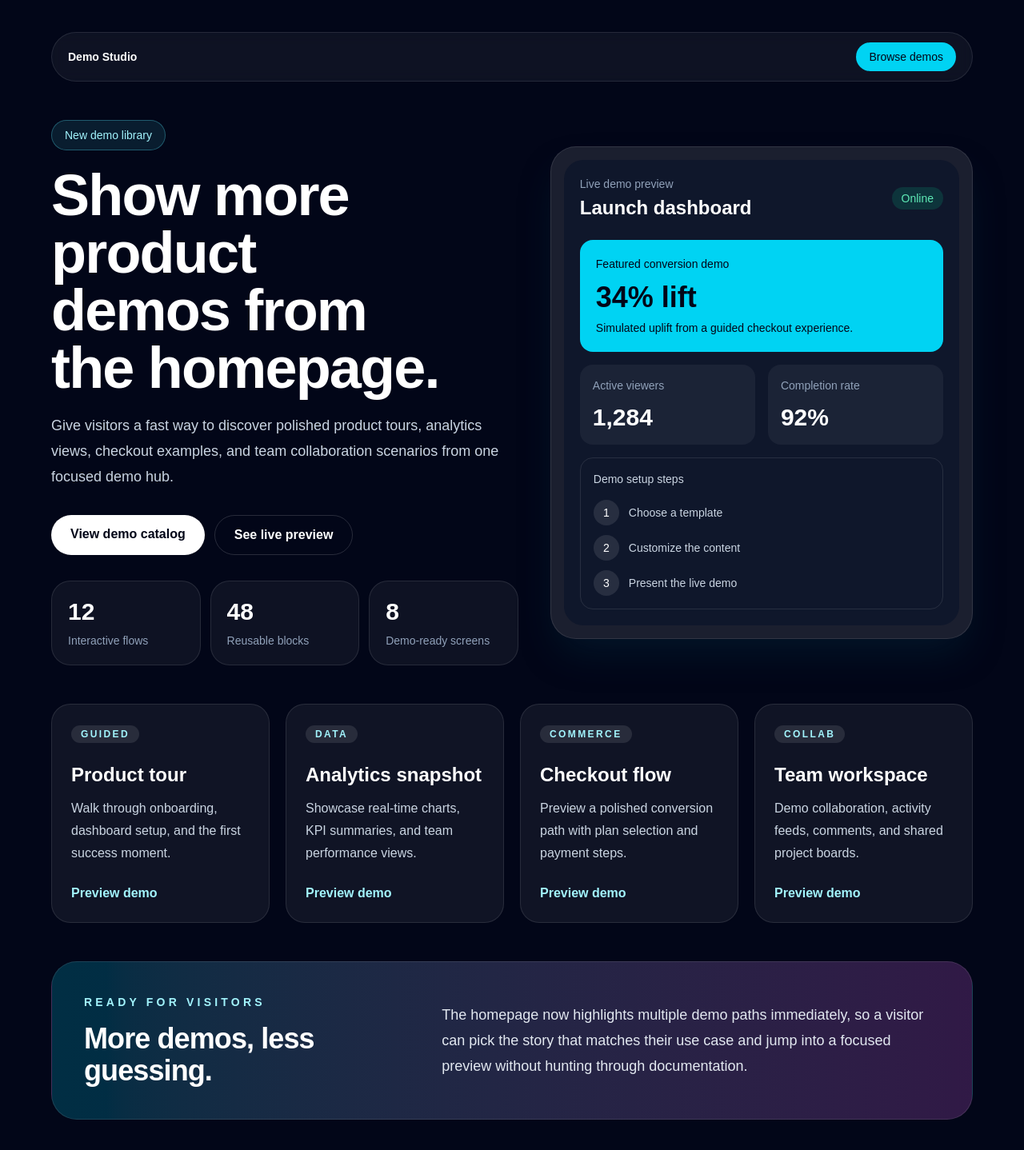
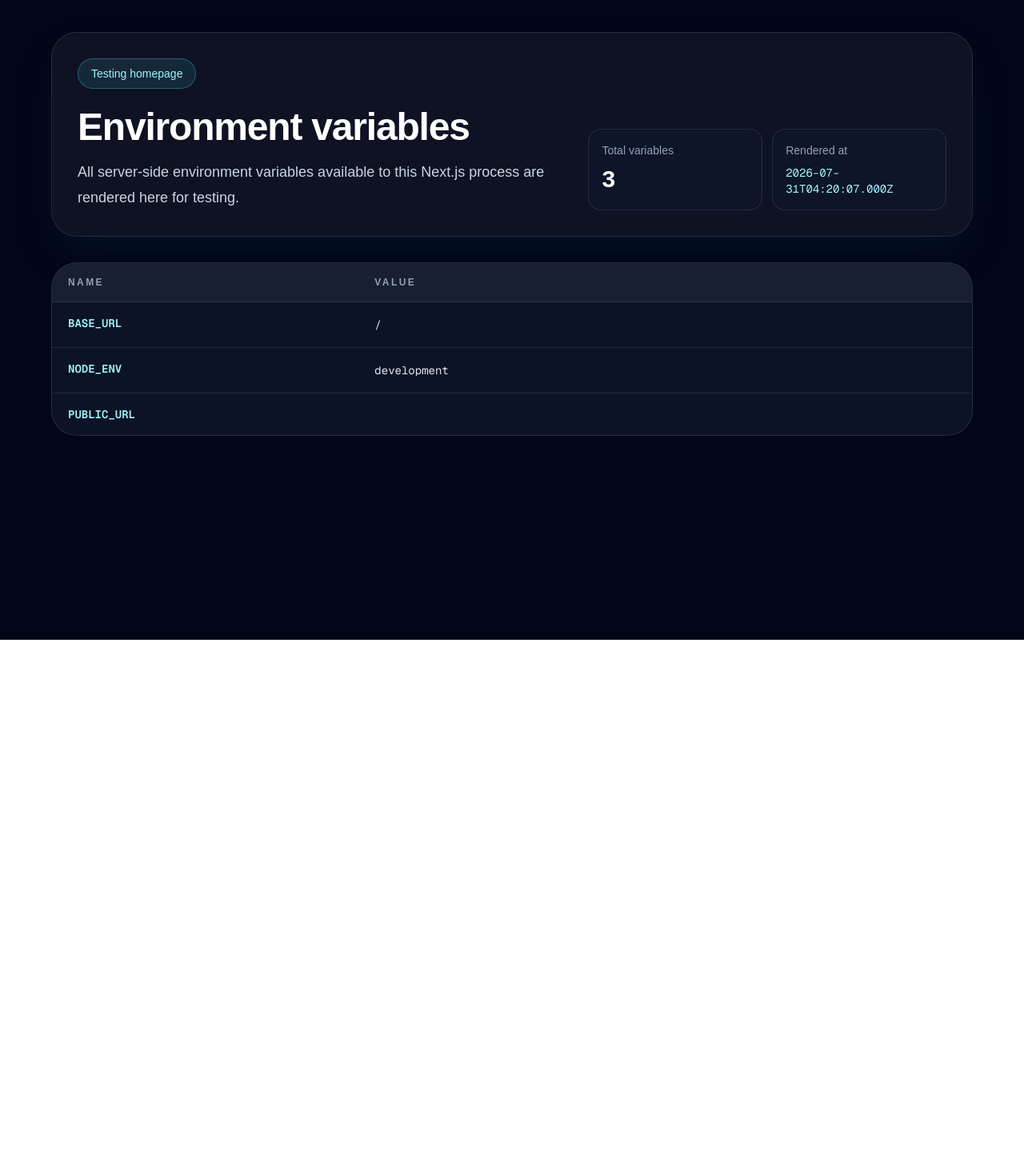
Before and after one commit to aduycuong/nextjs-demo, a Next.js app: page / in a window 1280 px wide. Shown: the whole page at 80% size. After the commit the page ends 800 px from the top, so only its background shows below. Built offline with nearby package versions, Linux system fonts and the light colour scheme.

Commit message:
Show environment variables on homepage
Co-authored-by: aduycuong <aduycuong@users.noreply.github.com>

```diff
--- a/app/page.tsx
+++ b/app/page.tsx
@@ -1,195 +1,76 @@
-const demoStats = [
-  { label: "Interactive flows", value: "12" },
-  { label: "Reusable blocks", value: "48" },
-  { label: "Demo-ready screens", value: "8" },
-];
+import { connection } from "next/server";
 
-const demoCards = [
-  {
-    title: "Product tour",
-    description:
-      "Walk through onboarding, dashboard setup, and the first success moment.",
-    tag: "Guided",
-  },
-  {
-    title: "Analytics snapshot",
-    description:
-      "Showcase real-time charts, KPI summaries, and team performance views.",
-    tag: "Data",
-  },
-  {
-    title: "Checkout flow",
-    description:
-      "Preview a polished conversion path with plan selection and payment steps.",
-    tag: "Commerce",
-  },
-  {
-    title: "Team workspace",
-    description:
-      "Demo collaboration, activity feeds, comments, and shared project boards.",
-    tag: "Collab",
-  },
-];
+export default async function Home() {
+  await connection();
 
-const demoTimeline = [
-  "Choose a template",
-  "Customize the content",
-  "Present the live demo",
-];
+  const envVariables = Object.entries(process.env).sort(([leftKey], [rightKey]) =>
+    leftKey.localeCompare(rightKey),
+  );
+  const renderedAt = new Date().toISOString();
 
-export default function Home() {
   return (
     <main className="min-h-screen bg-slate-950 px-6 py-10 text-white sm:px-10 lg:px-16">
-      <section className="mx-auto flex w-full max-w-7xl flex-col gap-12">
-        <nav className="flex items-center justify-between rounded-full border border-white/10 bg-white/5 px-5 py-3 text-sm text-slate-300 backdrop-blur">
-          <span className="font-semibold text-white">Demo Studio</span>
-          <a
-            className="rounded-full bg-cyan-400 px-4 py-2 font-medium text-slate-950 transition hover:bg-cyan-300"
-            href="#demos"
-          >
-            Browse demos
-          </a>
-        </nav>
-
-        <div className="grid gap-10 lg:grid-cols-[1.05fr_0.95fr] lg:items-center">
-          <div className="flex flex-col gap-8">
-            <div className="flex flex-col gap-5">
-              <p className="w-fit rounded-full border border-cyan-300/30 bg-cyan-300/10 px-4 py-2 text-sm font-medium text-cyan-200">
-                New demo library
-              </p>
-              <h1 className="max-w-4xl text-5xl font-semibold tracking-tight text-balance sm:text-6xl lg:text-7xl">
-                Show more product demos from the homepage.
+      <section className="mx-auto flex w-full max-w-7xl flex-col gap-8">
+        <div className="rounded-[2rem] border border-white/10 bg-white/5 p-6 shadow-2xl shadow-cyan-950/30 sm:p-8">
+          <p className="w-fit rounded-full border border-cyan-300/30 bg-cyan-300/10 px-4 py-2 text-sm font-medium text-cyan-200">
+            Testing homepage
+          </p>
+          <div className="mt-6 flex flex-col gap-4 lg:flex-row lg:items-end lg:justify-between">
+            <div>
+              <h1 className="text-4xl font-semibold tracking-tight text-balance sm:text-5xl">
+                Environment variables
               </h1>
-              <p className="max-w-2xl text-lg leading-8 text-slate-300">
-                Give visitors a fast way to discover polished product tours,
-                analytics views, checkout examples, and team collaboration
-                scenarios from one focused demo hub.
+              <p className="mt-4 max-w-2xl text-lg leading-8 text-slate-300">
+                All server-side environment variables available to this Next.js
+                process are rendered here for testing.
               </p>
             </div>
-
-            <div className="flex flex-col gap-3 sm:flex-row">
-              <a
-                className="rounded-full bg-white px-6 py-3 text-center font-semibold text-slate-950 transition hover:bg-slate-200"
-                href="#demos"
-              >
-                View demo catalog
-              </a>
-              <a
-                className="rounded-full border border-white/15 px-6 py-3 text-center font-semibold text-white transition hover:bg-white/10"
-                href="#preview"
-              >
-                See live preview
-              </a>
-            </div>
-
-            <div className="grid gap-3 sm:grid-cols-3">
-              {demoStats.map((stat) => (
-                <div
-                  className="rounded-3xl border border-white/10 bg-white/5 p-5"
-                  key={stat.label}
-                >
-                  <p className="text-3xl font-semibold">{stat.value}</p>
-                  <p className="mt-2 text-sm text-slate-400">{stat.label}</p>
-                </div>
-              ))}
-            </div>
-          </div>
-
-          <div
-            className="rounded-[2rem] border border-white/10 bg-white/10 p-4 shadow-2xl shadow-cyan-950/40"
-            id="preview"
-          >
-            <div className="rounded-[1.5rem] bg-slate-900 p-5">
-              <div className="mb-6 flex items-center justify-between">
-                <div>
-                  <p className="text-sm text-slate-400">Live demo preview</p>
-                  <h2 className="mt-1 text-2xl font-semibold">
-                    Launch dashboard
-                  </h2>
-                </div>
-                <span className="rounded-full bg-emerald-400/15 px-3 py-1 text-sm font-medium text-emerald-300">
-                  Online
-                </span>
+            <dl className="grid gap-3 sm:grid-cols-2">
+              <div className="rounded-2xl border border-white/10 bg-slate-900/70 p-4">
+                <dt className="text-sm text-slate-400">Total variables</dt>
+                <dd className="mt-2 text-3xl font-semibold">
+                  {envVariables.length}
+                </dd>
               </div>
-
-              <div className="grid gap-4">
-                <div className="rounded-2xl bg-cyan-400 p-5 text-slate-950">
-                  <p className="text-sm font-medium">Featured conversion demo</p>
-                  <p className="mt-3 text-4xl font-semibold">34% lift</p>
-                  <p className="mt-2 text-sm">
-                    Simulated uplift from a guided checkout experience.
-                  </p>
-                </div>
-
-                <div className="grid gap-4 sm:grid-cols-2">
-                  <div className="rounded-2xl bg-white/5 p-4">
-                    <p className="text-sm text-slate-400">Active viewers</p>
-                    <p className="mt-3 text-3xl font-semibold">1,284</p>
-                  </div>
-                  <div className="rounded-2xl bg-white/5 p-4">
-                    <p className="text-sm text-slate-400">Completion rate</p>
-                    <p className="mt-3 text-3xl font-semibold">92%</p>
-                  </div>
-                </div>
-
-                <div className="rounded-2xl border border-white/10 p-4">
-                  <p className="mb-4 text-sm font-medium text-slate-300">
-                    Demo setup steps
-                  </p>
-                  <div className="space-y-3">
-                    {demoTimeline.map((item, index) => (
-                      <div className="flex items-center gap-3" key={item}>
-                        <span className="flex size-8 items-center justify-center rounded-full bg-white/10 text-sm">
-                          {index + 1}
-                        </span>
-                        <span className="text-sm text-slate-300">{item}</span>
-                      </div>
-                    ))}
-                  </div>
-                </div>
+              <div className="rounded-2xl border border-white/10 bg-slate-900/70 p-4">
+                <dt className="text-sm text-slate-400">Rendered at</dt>
+                <dd className="mt-2 font-mono text-sm text-cyan-200">
+                  {renderedAt}
+                </dd>
               </div>
-            </div>
+            </dl>
           </div>
         </div>
 
-        <div className="grid gap-5 md:grid-cols-2 lg:grid-cols-4" id="demos">
-          {demoCards.map((demo) => (
-            <article
-              className="rounded-3xl border border-white/10 bg-white/[0.06] p-6 transition hover:-translate-y-1 hover:bg-white/10"
-              key={demo.title}
-            >
-              <span className="rounded-full bg-white/10 px-3 py-1 text-xs font-semibold uppercase tracking-[0.2em] text-cyan-200">
-                {demo.tag}
-              </span>
-              <h2 className="mt-6 text-2xl font-semibold">{demo.title}</h2>
-              <p className="mt-3 leading-7 text-slate-300">
-                {demo.description}
-              </p>
-              <a
-                className="mt-6 inline-flex font-semibold text-cyan-200 transition hover:text-cyan-100"
-                href="#preview"
-              >
-                Preview demo
-              </a>
-            </article>
-          ))}
-        </div>
-
-        <section className="rounded-[2rem] border border-white/10 bg-gradient-to-r from-cyan-400/20 to-fuchsia-400/20 p-8 sm:p-10">
-          <div className="grid gap-8 lg:grid-cols-[0.8fr_1.2fr] lg:items-center">
-            <div>
-              <p className="text-sm font-semibold uppercase tracking-[0.3em] text-cyan-200">
-                Ready for visitors
-              </p>
-              <h2 className="mt-4 text-3xl font-semibold tracking-tight sm:text-4xl">
-                More demos, less guessing.
-              </h2>
-            </div>
-            <p className="text-lg leading-8 text-slate-200">
-              The homepage now highlights multiple demo paths immediately, so a
-              visitor can pick the story that matches their use case and jump
-              into a focused preview without hunting through documentation.
-            </p>
+        <section className="overflow-hidden rounded-[2rem] border border-white/10 bg-slate-900/80">
+          <div className="overflow-x-auto">
+            <table className="min-w-full divide-y divide-white/10 text-left">
+              <thead className="bg-white/5 text-xs uppercase tracking-[0.2em] text-slate-400">
+                <tr>
+                  <th className="px-5 py-4 font-semibold" scope="col">
+                    Name
+                  </th>
+                  <th className="px-5 py-4 font-semibold" scope="col">
+                    Value
+                  </th>
+                </tr>
+              </thead>
+              <tbody className="divide-y divide-white/10">
+                {envVariables.map(([name, value]) => (
+                  <tr className="align-top" key={name}>
+                    <th
+                      className="w-1/3 px-5 py-4 font-mono text-sm font-semibold text-cyan-200"
+                      scope="row"
+                    >
+                      {name}
+                    </th>
+                    <td className="px-5 py-4 font-mono text-sm leading-6 whitespace-pre-wrap break-all text-slate-200">
+                      {value ?? ""}
+                    </td>
+                  </tr>
+                ))}
+              </tbody>
+            </table>
           </div>
         </section>
       </section>
```
